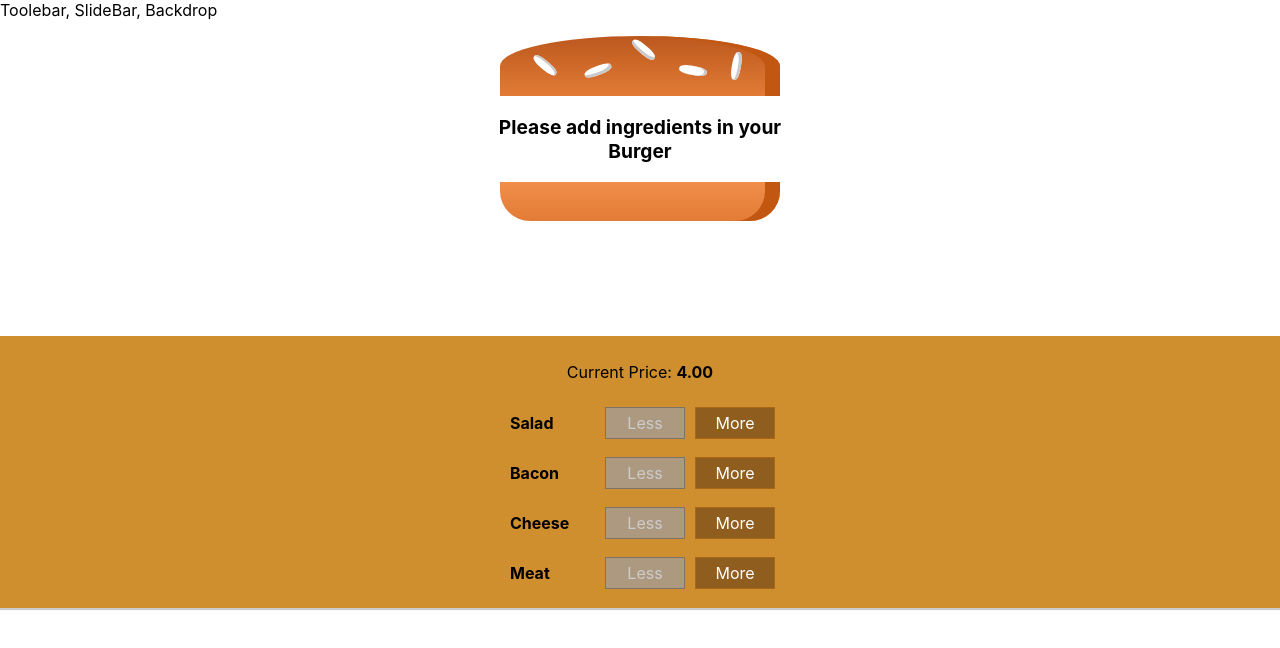
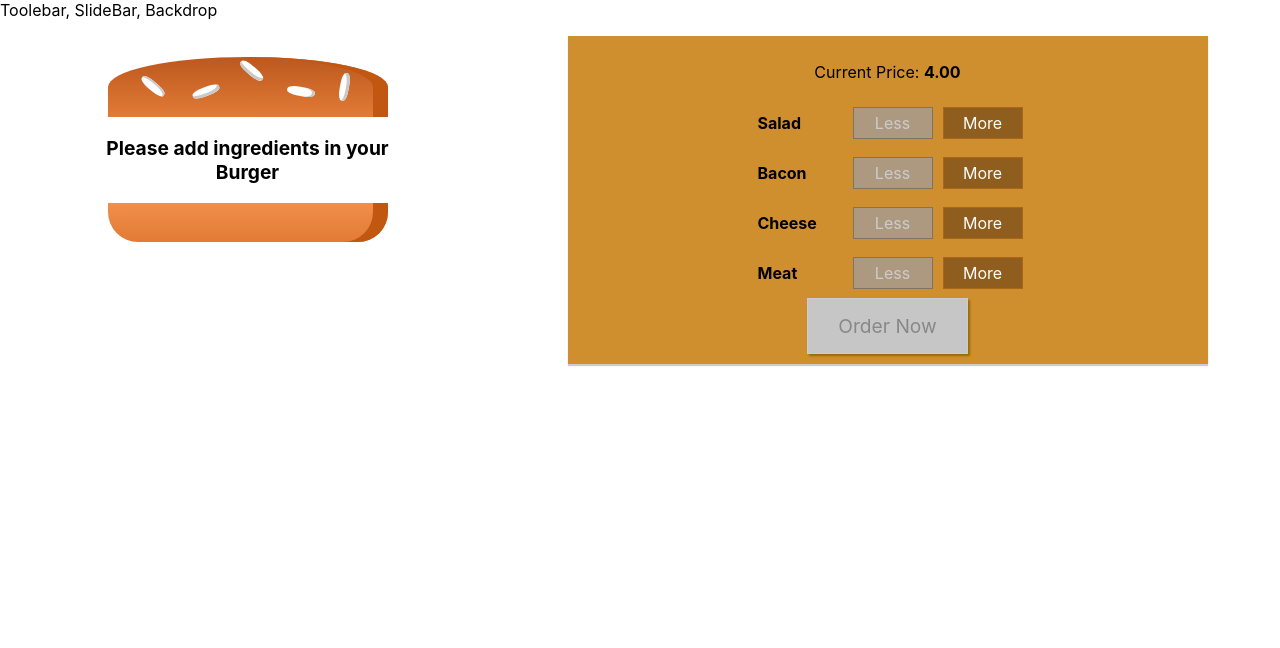
Before and after one commit to KGhising/BurgerBuilder, a React (Create React App) app: page / in a window 1280 px wide. Shown: the top 648 px of the page. Built offline with nearby package versions, Linux system fonts and the light colour scheme.

Commit message:
Adding Orer NOw button

```diff
--- a/src/component/Burger/BuildControls/BuildControls.js
+++ b/src/component/Burger/BuildControls/BuildControls.js
@@ -19,6 +19,7 @@
             removed={() => props.ingredientRemoved(ctrl.type)}
             disabled={props.disabled[ctrl.type]} />
         ))}
+        <button className={classes.OrderButton} disabled={!props.purchasable}>Order Now</button>
     </div>
 );
 
--- a/src/component/Burger/BuildControls/BuildControls.module.css
+++ b/src/component/Burger/BuildControls/BuildControls.module.css
@@ -1,6 +1,6 @@
 .BuildControls {
-    width: 100%;
-    background-color: #cf8f2e;
+    width: 50%;
+    background-color: #CF8F2E;
     display: flex;
     flex-flow: column;
     align-items: center;
@@ -8,3 +8,44 @@
     margin: auto;
     padding: 10px 0;
 }
+
+.OrderButton {
+    background-color: #DAD735;
+    outline: none;
+    cursor: pointer;
+    border: 1px solid #966909;
+    color: #966909;
+    font-family: inherit;
+    font-size: 1.2em;
+    padding: 15px 30px;
+    box-shadow: 2px 2px 2px #966909;
+}
+
+.OrderButton:hover, .OrderButton:active {
+    background-color: #A0DB41;
+    border: 1px solid #966909;
+    color: #966909;
+}
+
+.OrderButton:disabled {
+    background-color: #C7C6C6;
+    cursor: not-allowed;
+    border: 1px solid #ccc;
+    color: #888888;
+}
+
+.OrderButton:not(:disabled) {
+    animation: enable 0.3s linear;
+}
+
+@keyframes enable {
+    0% {
+        transform: scale(1);
+    }
+    60% {
+        transform: scale(1.1);
+    }
+    100% {
+        transform: scale(1);
+    }
+}
--- a/src/container/BurgerBuilder/BurgerBuilder.js
+++ b/src/container/BurgerBuilder/BurgerBuilder.js
@@ -1,8 +1,9 @@
 import React, { Component } from 'react';
 
-import Auxilary from '../../hoc/Auxilary';
+// import Auxilary from '../../hoc/Auxilary';
 import Burger from '../../component/Burger/Burger';
 import BuildControls from '../../component/Burger/BuildControls/BuildControls';
+import classes from './BurgerBuilder.module.css';
 
 const INGREDIENT_PRICES = {
     salad: 1,
@@ -20,6 +21,20 @@
             meat: 0
         },
         totalPrice:  4,
+        purchasable: false
+    }
+
+    // purchase state update
+    updatePurchaseState (ingredients) {
+        const sum = Object.keys(ingredients)
+        .map(igKey => {
+            return ingredients[igKey];
+        })
+        .reduce((sum, el) => {
+            return sum + el;
+        }, 0);
+
+        this.setState({purchasable: sum > 0});
     }
 
     // add ingredient
@@ -35,6 +50,7 @@
         const newPrice = oldPrice + priceAddition;
 
         this.setState({totalPrice: newPrice, ingredients: updatedIngredients, });
+        this.updatePurchaseState(updatedIngredients);
     }
 
     // remove ingredient
@@ -53,6 +69,7 @@
         const newPrice = oldPrice - priceDeduction;
 
         this.setState({totalPrice: newPrice, ingredients: updatedIngredients, });
+        this.updatePurchaseState(updatedIngredients);
     }
     render() {
         const disabledInfo = {
@@ -63,12 +80,13 @@
             disabledInfo[key] = disabledInfo[key] <= 0
         }
         return (
-            <Auxilary>
+            <div className={classes.BurgerBuilder}>
                 <Burger ingredients={this.state.ingredients} />
                 <BuildControls ingredientAdded={this.addIngredientHandler}
                 ingredientRemoved={this.removeIngredientHandler}
-                disabled={disabledInfo} price={this.state.totalPrice} />
-            </Auxilary>
+                disabled={disabledInfo} price={this.state.totalPrice}
+                purchasable={this.state.purchasable} />
+            </div>
         );
     }
 }
--- /dev/null
+++ b/src/container/BurgerBuilder/BurgerBuilder.module.css
@@ -0,0 +1,3 @@
+.BurgerBuilder{
+    display: flex;
+}
```
